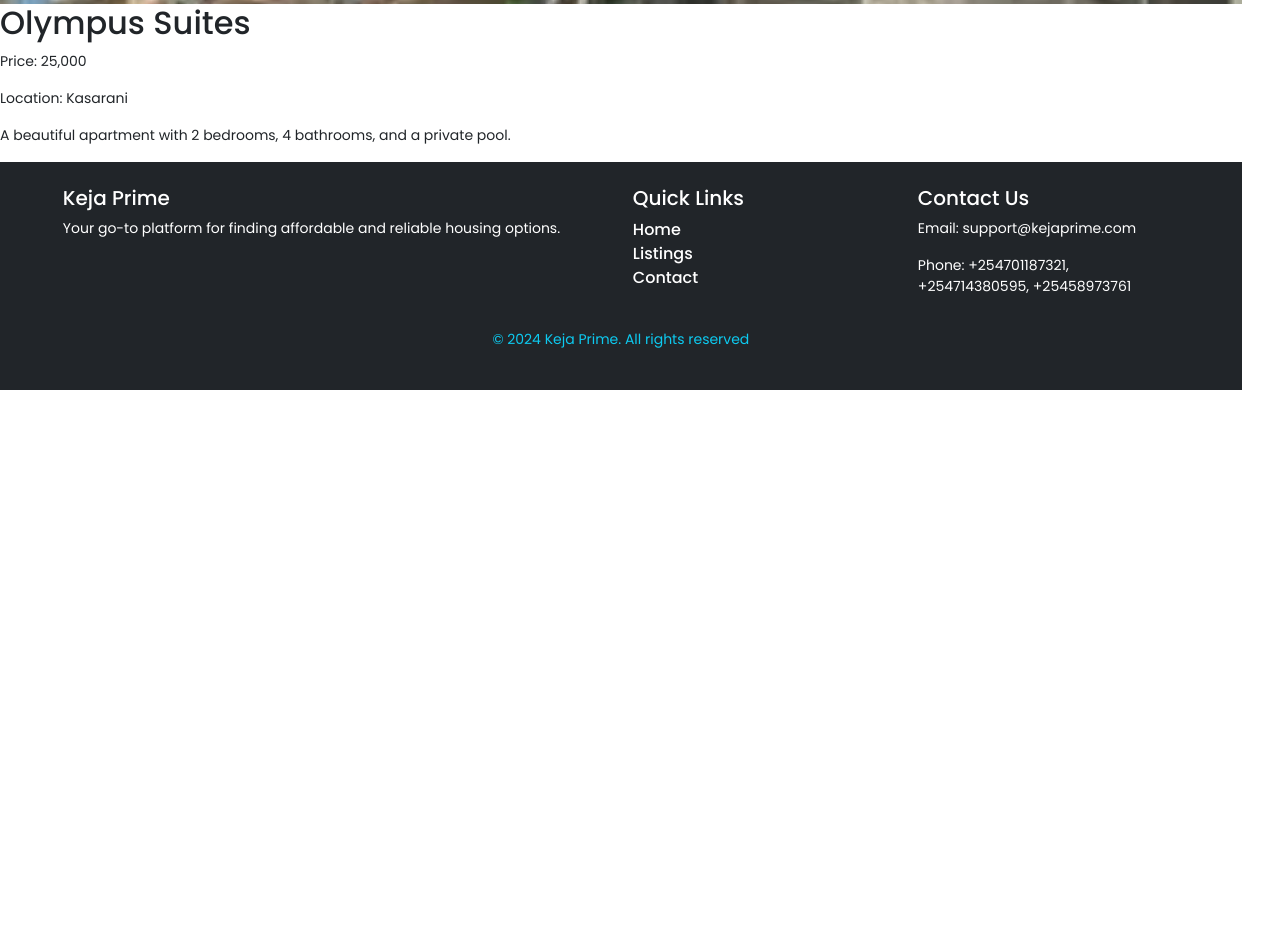
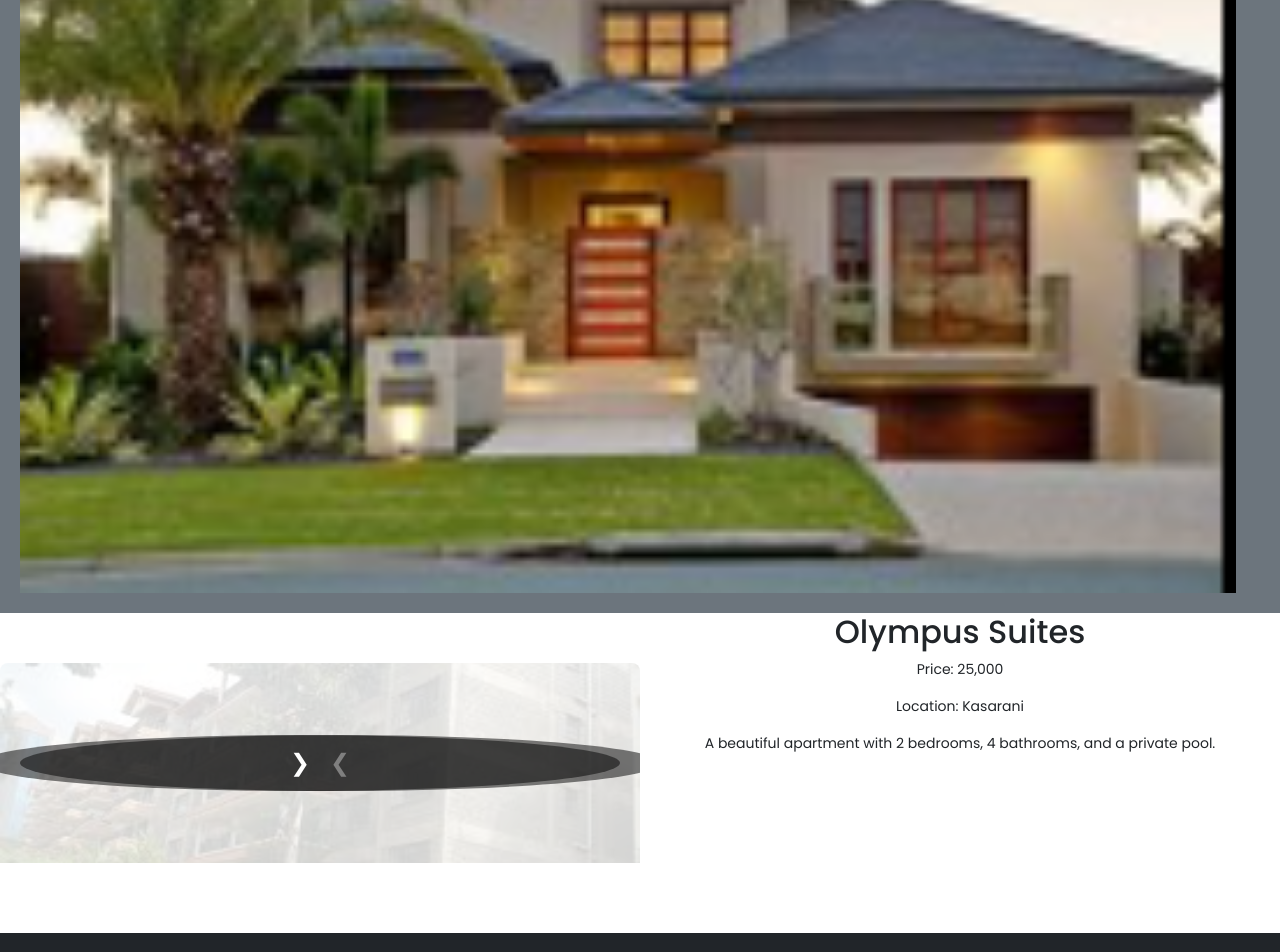
Before and after one commit to Pascal7601/kejaPrime, a React (Vite) app in the folder frontend/: page /houses/1 in a window 1280 px wide. Shown: the part 640-1592 px from the top of the page. Before the commit the page ends 1030 px from the top, so only its background shows below. Built offline with nearby package versions, Linux system fonts and the light colour scheme.

Commit message:
width 100

```diff
--- a/frontend/package.json
+++ b/frontend/package.json
@@ -17,7 +17,9 @@
     "bootstrap": "^5.3.3",
     "react": "^18.3.1",
     "react-dom": "^18.3.1",
-    "react-router-dom": "^6.26.2"
+    "react-router-dom": "^6.26.2",
+    "react-slick": "^0.30.2",
+    "slick-carousel": "^1.8.1"
   },
   "devDependencies": {
     "@eslint/js": "^9.9.0",
--- a/frontend/src/App.css
+++ b/frontend/src/App.css
@@ -3,6 +3,7 @@
 	font-family: "Poppins", sans-serif;
 	margin: 0;
 	padding: 0;
+	width: 100%;
 	box-sizing: border-box;
 }
 body {
@@ -10,12 +11,3 @@ body {
 	font-family: "Poppins", sans-serif;
 	width: 100%;
 }
-nav {
-	position: fixed;
-	top: 0;
-	left: 0;
-	width: 100%;
-	background-color: #fff;
-	z-index: 9999;
-	box-shadow: 0 4px 6px rgba(0, 0, 0, 0.1);
-}
--- a/frontend/src/components/Footer.jsx
+++ b/frontend/src/components/Footer.jsx
@@ -36,4 +36,4 @@ const Footer = () => {
   );
 };
 
-export default Footer
+export default Footer;
--- a/frontend/src/components/HouseDetails.jsx
+++ b/frontend/src/components/HouseDetails.jsx
@@ -1,23 +1,41 @@
-import React from 'react';
+import React, { useState } from 'react';
 import { useParams } from 'react-router-dom';
 import { housesData } from './Houses';
+import '../styles/HouseDetails.css';
 
 function HouseDetails() {
   const { id } = useParams();
-  console.log('housesData:', housesData);
   const house = housesData.find((house) => house.id === parseInt(id));
+  const [currentIndex, setCurrentIndex] = useState(0);
 
-  if (!house) {
-    return <div>House not found</div>;
+
+  if (!house || !Array.isArray(house.images)) {
+    return <div>House not found or no images available.</div>;
   }
+  const nextImage = () => {
+    setCurrentIndex((prevIndex) => (prevIndex + 1) % house.images.length);
+  };
+  const prevImage = () => {
+    setCurrentIndex((prevIndex) => (prevIndex - 1 + house.images.length) % house.images.length);
+  };
 
   return (
     <div className="house-details">
-      <img src={house.image} alt={house.title} className="house-image" />
-      <h2>{house.title}</h2>
-      <p>Price: {house.price}</p>
-      <p>Location: {house.location}</p>
-      <p>{house.description}</p>
+       <div className="house-images">
+        <button className="carousel-control prev" onClick={prevImage}>&#10094;</button>
+        <img
+          src={house.images[currentIndex]}
+          alt={`${house.title} - ${currentIndex + 1}`}
+          className="house-image"
+        />
+        <button className="carousel-control next" onClick={nextImage}>&#10095;</button>
+      </div>
+      <div>
+        <h2>{house.title}</h2>
+        <p>Price: {house.price}</p>
+        <p>Location: {house.location}</p>
+        <p>{house.description}</p>
+      </div>
     </div>
   );
 }
--- a/frontend/src/components/Houses.jsx
+++ b/frontend/src/components/Houses.jsx
@@ -14,7 +14,7 @@ export const housesData = [
 		price: '25,000',
 		location: 'Kasarani',
 		description: 'A beautiful apartment with 2 bedrooms, 4 bathrooms, and a private pool.',
-		image: place1
+		images: [place1, place2, place3]
 	  },
 	  {
 		id: 2,
@@ -22,7 +22,7 @@ export const housesData = [
 		price: '30,000',
 		location: 'Runda',
 		description: 'A modern apartment with city views and state-of-the-art amenities.',
-		image: place2
+		images: [place3, place1]
 	  },
 	  {
 		id: 3,
@@ -30,7 +30,7 @@ export const housesData = [
 		price: '75,000',
 		location: 'Westlands',
 		description: 'A charming cottage in a serene countryside setting, perfect for weekend getaways.',
-		image: place3
+		images: [place3]
 	  }
 ]
 
@@ -46,7 +46,13 @@ function Houses() {
 					key={house.id}
 					className="house-card"
 					>
-					<img src={house.image} alt={house.title} className="house-image" />
+					<div className="house-images">
+						<img
+							src={house.images[0]}
+							alt={`${house.title} - First Image`}
+							className="house-image"
+						/>
+              		</div>
 					<h4>{house.title}</h4>
 					<p>Price: {house.price}</p>
 					<p>
--- a/frontend/src/styles/HeroSection.css
+++ b/frontend/src/styles/HeroSection.css
@@ -1,4 +1,5 @@
 .hero-section {
-	margin-top: 10px;
+	margin-top: 50px;
 	padding: 20px;
+	width: 100%;
 }
--- /dev/null
+++ b/frontend/src/styles/HouseDetails.css
@@ -0,0 +1,53 @@
+.house-details {
+	margin: 0 auto;
+	text-align: center;
+	display: flex;
+	width: 100%;
+
+  }
+
+  .house-images {
+	position: relative;
+	display: flex;
+	justify-content: center;
+	align-items: center;
+	width: 100%;
+	height: 300px;
+	overflow: hidden;
+	margin-bottom: 20px;
+  }
+
+
+  .house-images::before {
+	content: '';
+	position: absolute;
+	top: 50%;
+	left: 50%;
+	transform: translate(-50%, -50%);
+	width: 100%;
+	height: 100%;
+	background-color: rgba(255, 255, 255, 0.8);
+	z-index: 1;
+  }
+
+  .carousel-control {
+	position: absolute;
+	top: 50%;
+	transform: translateY(-50%);
+	background-color: rgba(0, 0, 0, 0.5);
+	color: white;
+	font-size: 24px;
+	border: none;
+	cursor: pointer;
+	padding: 10px;
+	border-radius: 100%;
+	z-index: 10;
+  }
+
+  .carousel-control.prev {
+	left: 20px;
+  }
+
+  .carousel-control.next {
+	right: 20px;
+  }
--- a/frontend/src/styles/Houses.css
+++ b/frontend/src/styles/Houses.css
@@ -12,7 +12,7 @@ body, html {
 	align-items: center;
 	padding: 1.5rem;
 	margin-top: 50px;
-	width: 98vw;
+	width: 100%;
 }
 
 .house-row{
```
Also changed, not shown: 1 other file (tests, documents, lock files or other folders).
